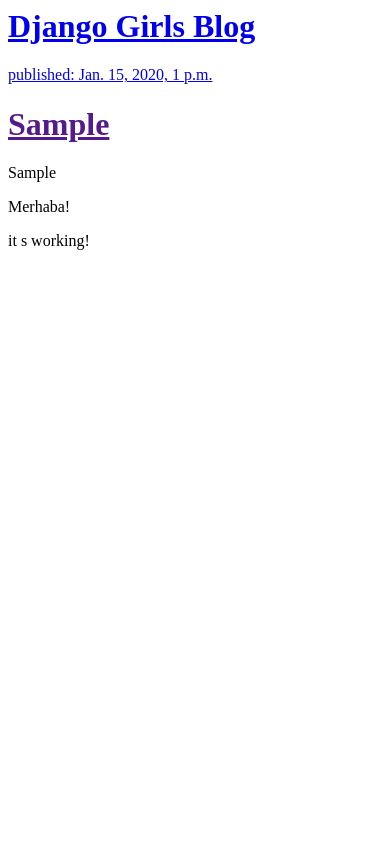
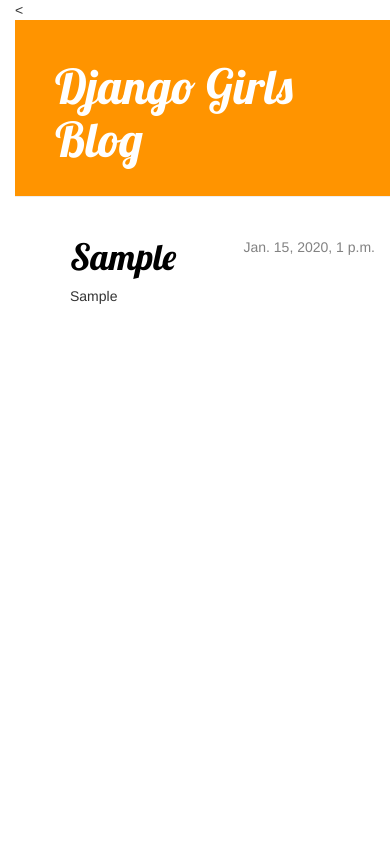
Before and after one commit to ysmnkrmn/DjangoGirls, a Django app: template blog/templates/blog/post_list.html in a window 390 px wide. Run offline with Django 3.2, Linux system fonts and the light colour scheme; the template is opened without the code that fills it: values that come from a table or form of the project are taken from there, others are empty; tables that the repository leaves empty hold one stand-in row (values such as "Sample post"); parts of the project's set-up code (start-up, migrations or seed data) failed here and were passed over; some libraries are stand-ins or nearby versions.

Commit message:
template eklendi

```diff
--- /dev/null
+++ b/blog/static/css/blog.css
@@ -0,0 +1,47 @@
+h1 a {
+	color: #FCA205;
+	font-family: 'Lobster';
+}
+
+body {
+	padding-left: 15px;
+}
+.page-header {
+	background-color: #ff9400;
+	margin-top:	0;
+	padding: 20px 20px 20px 40px;
+}
+.page-header h1, .page-header h1 a, .page-header h1	a:visited, .page-header	h1 a:active	{
+	color:	#ffffff;
+	font-size:	36pt;
+	text-decoration:
+	none;
+}
+.content {
+	margin-left: 40px;
+}
+h1,	h2,	h3,	h4 {
+	font-family: 'Lobster',	cursive;
+}
+.date {
+	float: right;
+	color: #828282;
+}
+.save {
+	float: right;
+}
+.post-form textarea, .post-form	input {
+	width: 100%;
+}
+.top-menu, .top-menu:hover, .top-menu:visited {
+	color: #ffffff;
+	float: right;
+	font-size: 26pt;
+	margin-right: 20px;
+}
+.post {
+	margin-bottom: 70px;
+}
+.post	h1	a,	.post	h1	a:visited {
+	color:	#000000;
+}
--- /dev/null
+++ b/blog/templates/blog/base.html
@@ -0,0 +1,15 @@
+{%load staticfiles %}
+<html>    <head>        <title>Django Girls blog</title>        <link rel="stylesheet" href="//maxcdn.bootstrapcdn.com/bootstrap/3.2.0/css/bootstrap.min.css">        <link rel="stylesheet" href="//maxcdn.bootstrapcdn.com/bootstrap/3.2.0/css/bootstrap-theme.min.css">        <link href='//fonts.googleapis.com/css?family=Lobster&subset=latin,latin-ext' rel='stylesheet' type='text/css' >        <link rel="stylesheet" href="{% static 'css/blog.css' %}">    </head>    <
+<body>
+	<div class="page-header">
+		<h1><a href="/">Django Girls Blog</a></h1>
+	</div>
+	<div class="content container">
+ <div class="row">
+  <div class="col-md-8">
+  	{% block content %}
+ 	{% endblock %}
+   </div>
+  </div>
+ </div> </body>
+</html>
--- a/blog/templates/blog/post_list.html
+++ b/blog/templates/blog/post_list.html
@@ -1,19 +1,12 @@
-<html>
-	<head>
-		<title>Müholiçe Yazıyor</title>
-	</head>
-	<body>
-		<div>
-			<h1><a href="/">Django Girls Blog</h1>
-			{% for post in posts %}
-			<div>
-				<p>published: {{ post.yayinlanma_tarihi }}</p>
-				<h1><a href="">{{ post.baslik }}</a></h1>
-				<p>{{ post.yazi|linebreaks }}</p>
-			</div>
-		{% endfor %}
-		</div>
-		<p>Merhaba!<p>
-		<p>it s working!<p>
-	</body>
-</html>
+{% extends 'blog/base.html' %}
+{% block content %}
+{% for post in posts %}
+  <div class="post">
+    <div class="date">
+      {{ post.yayinlanma_tarihi }}
+    </div>
+    <h1><a href="{% url 'post_detail' pk=post.pk %">{{ post.baslik}}</a></h1>
+    <p>{{ post.yazi|linebreaks }}</p>
+  </div>
+  {% endfor %}
+{% endblock content %}
--- a/blog/urls.py
+++ b/blog/urls.py
@@ -3,4 +3,5 @@
 
 urlpatterns = [
 	url(r'^$', views.post_list, name='post_list'),
-]
+	url(r'^post/(?P<pk>[0-9]+)^/$, views.post_detail, name='post_detail'),
+	]
```
